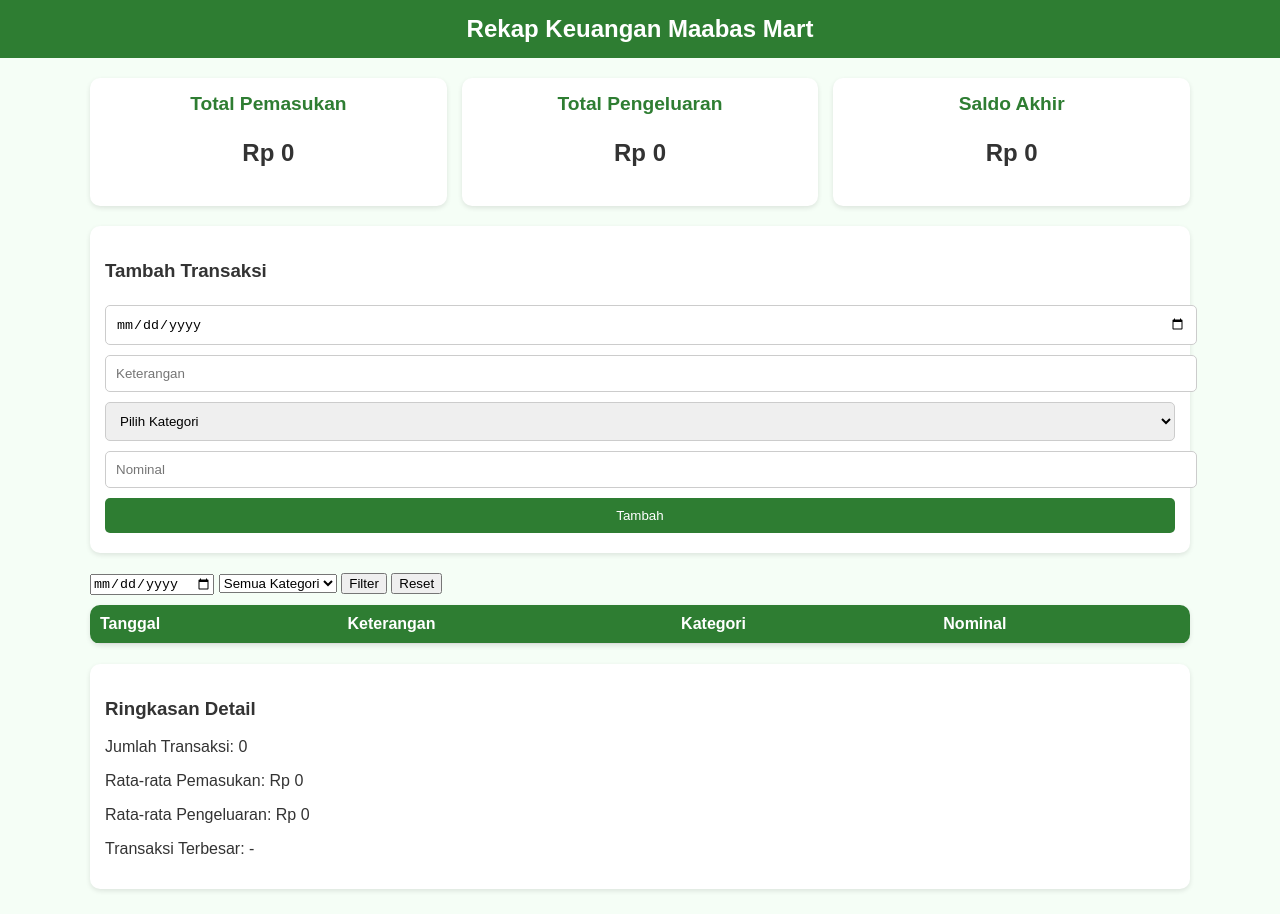
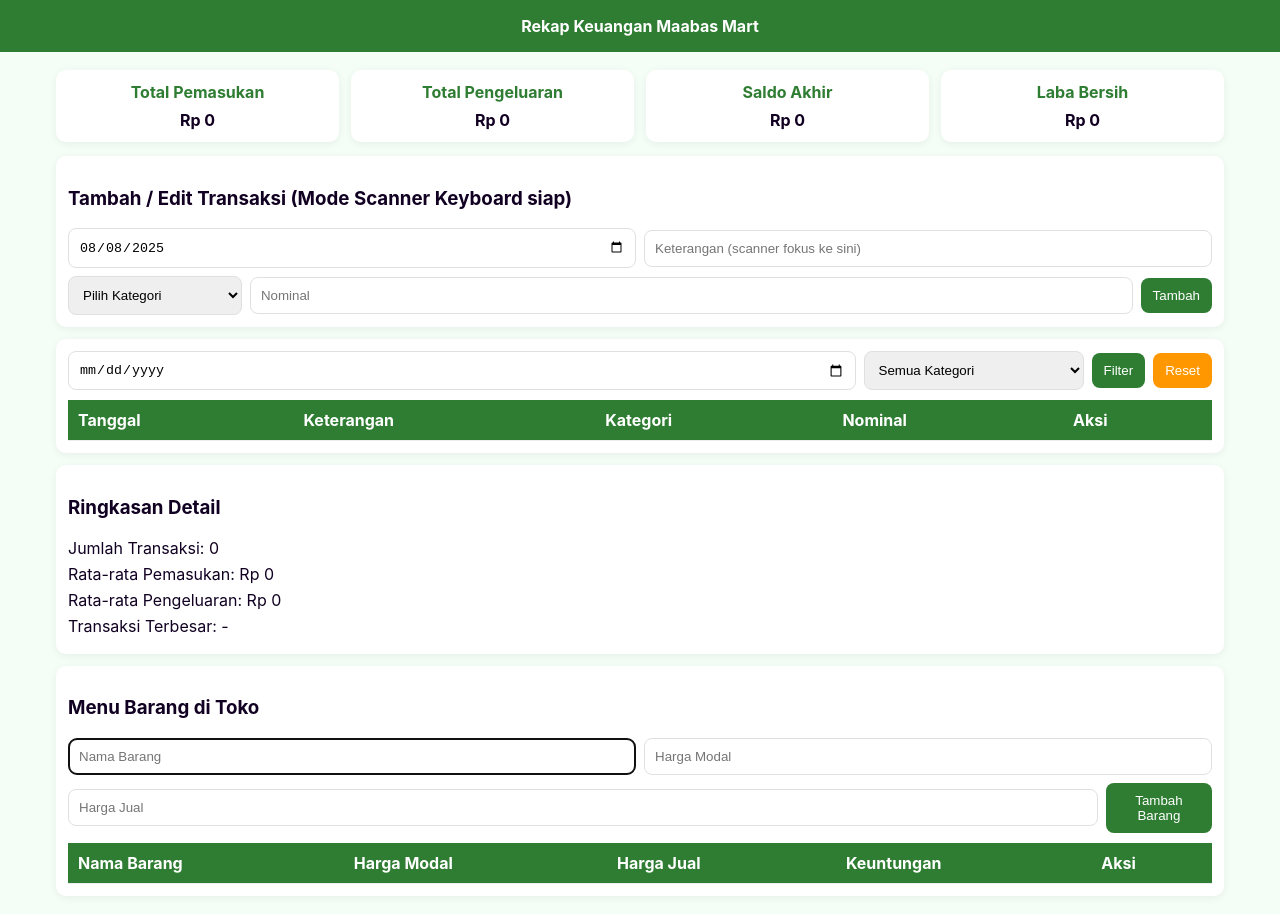
Before and after one commit to ahmadfauzan49822-stack/rekapkeuanggan, a plain HTML site: page index.html in a window 1280 px wide. Drawn offline with Linux system fonts and the light colour scheme.

Commit message:
Update index.html

```diff
--- a/index.html
+++ b/index.html
@@ -1,240 +1,226 @@
 <!DOCTYPE html>
 <html lang="id">
 <head>
-    <meta charset="UTF-8">
-    <meta name="viewport" content="width=device-width, initial-scale=1.0">
-    <title>Rekap Keuangan Maabas Mart</title>
+  <meta charset="utf-8" />
+  <meta name="viewport" content="width=device-width,initial-scale=1" />
+  <title>Rekap Keuangan & Barang - Maabas Mart</title>
   <style>
-        body {
-            font-family: Arial, sans-serif;
-            margin: 0;
-            background-color: #f5fef6;
-            color: #333;
-        }
-        header {
-            background-color: #2e7d32;
-            color: white;
-            padding: 15px;
-            text-align: center;
-            font-size: 1.5em;
-            font-weight: bold;
-        }
-        .container {
-            padding: 20px;
-            max-width: 1100px;
-            margin: auto;
-        }
-        .dashboard {
-            display: flex;
-            flex-wrap: wrap;
-            gap: 15px;
-            margin-bottom: 20px;
-        }
-        .card {
-            flex: 1;
-            min-width: 250px;
-            background: white;
-            padding: 15px;
-            border-radius: 10px;
-            box-shadow: 0 2px 5px rgba(0,0,0,0.1);
-            text-align: center;
-        }
-        .card h3 {
-            margin: 0;
-            font-size: 1.2em;
-            color: #2e7d32;
-        }
-        .card p {
-            font-size: 1.5em;
-            font-weight: bold;
-        }
-        form {
-            background: white;
-            padding: 15px;
-            border-radius: 10px;
-            box-shadow: 0 2px 5px rgba(0,0,0,0.1);
-            margin-bottom: 20px;
-        }
-        form input, form select, form button {
-            width: 100%;
-            padding: 10px;
-            margin: 5px 0;
-            border: 1px solid #ccc;
-            border-radius: 5px;
-        }
-        form button {
-            background-color: #2e7d32;
-            color: white;
-            border: none;
-            cursor: pointer;
-        }
-        form button:hover {
-            background-color: #1b5e20;
-        }
-        table {
-            width: 100%;
-            border-collapse: collapse;
-            background: white;
-            border-radius: 10px;
-            overflow: hidden;
-            box-shadow: 0 2px 5px rgba(0,0,0,0.1);
-        }
-        th, td {
-            padding: 10px;
-            border-bottom: 1px solid #ddd;
-            text-align: left;
-        }
-        th {
-            background-color: #2e7d32;
-            color: white;
-        }
-        .summary {
-            background: white;
-            padding: 15px;
-            margin-top: 20px;
-            border-radius: 10px;
-            box-shadow: 0 2px 5px rgba(0,0,0,0.1);
-        }
-        @media (max-width: 600px) {
-            .dashboard {
-                flex-direction: column;
-            }
-        }
+    :root{--green:#2e7d32;--green-600:#1b5e20;--bg:#f5fef6}
+    *{box-sizing:border-box}
+    body{font-family:Inter,Arial,system-ui,Roboto,sans-serif;margin:0;background:var(--bg);color:#102;}
+    header{background:var(--green);color:#fff;padding:16px 12px;text-align:center;font-weight:700}
+    .wrap{max-width:1200px;margin:18px auto;padding:0 16px}
+    .grid{display:grid;grid-template-columns:repeat(4,1fr);gap:12px;margin-bottom:14px}
+    .card{background:#fff;padding:12px;border-radius:10px;box-shadow:0 2px 8px rgba(0,0,0,0.06);text-align:center}
+    .card h4{margin:0;color:var(--green)}.card p{margin:8px 0 0;font-weight:700}
+
+    .panel{background:#fff;padding:12px;border-radius:10px;box-shadow:0 2px 8px rgba(0,0,0,0.06);margin-bottom:12px}
+    .flex{display:flex;gap:8px;align-items:center}
+    .col{flex:1}
+    input[type=text], input[type=date], input[type=number], select{width:100%;padding:10px;border:1px solid #e0e0e0;border-radius:8px}
+    button{padding:10px 12px;border-radius:8px;border:0;cursor:pointer}
+    .btn-primary{background:var(--green);color:#fff}
+    .btn-warning{background:#ff9800;color:#fff}
+    .btn-danger{background:#d32f2f;color:#fff}
+
+    table{width:100%;border-collapse:collapse;margin-top:10px}
+    th,td{padding:10px;border-bottom:1px solid #eee;text-align:left}
+    th{background:var(--green);color:#fff}
+    .aksi-btn{padding:6px 8px;border-radius:6px;border:0;cursor:pointer;margin-right:6px}
+
+    .summary p{margin:6px 0}
+
+    @media(max-width:900px){.grid{grid-template-columns:repeat(2,1fr)} }
+    @media(max-width:600px){.grid{grid-template-columns:1fr}.flex{flex-direction:column}}
   </style>
 </head>
 <body>
   <header>Rekap Keuangan Maabas Mart</header>
-    <div class="container">
-        <div class="dashboard">
-            <div class="card">
-                <h3>Total Pemasukan</h3>
-                <p id="totalPemasukan">Rp 0</p>
-            </div>
-            <div class="card">
-                <h3>Total Pengeluaran</h3>
-                <p id="totalPengeluaran">Rp 0</p>
-            </div>
-            <div class="card">
-                <h3>Saldo Akhir</h3>
-                <p id="saldoAkhir">Rp 0</p>
-            </div>
+  <div class="wrap">
+
+    <!-- Dashboard -->
+    <div class="grid">
+      <div class="card"><h4>Total Pemasukan</h4><p id="totalPemasukan">Rp 0</p></div>
+      <div class="card"><h4>Total Pengeluaran</h4><p id="totalPengeluaran">Rp 0</p></div>
+      <div class="card"><h4>Saldo Akhir</h4><p id="saldoAkhir">Rp 0</p></div>
+      <div class="card"><h4>Laba Bersih</h4><p id="labaBersih">Rp 0</p></div>
     </div>
 
-        <form id="formTransaksi">
-            <h3>Tambah Transaksi</h3>
-            <input type="date" id="tanggal" required>
-            <input type="text" id="keterangan" placeholder="Keterangan" required>
-            <select id="kategori" required>
+    <!-- Form transaksi -->
+    <div class="panel">
+      <h3>Tambah / Edit Transaksi (Mode Scanner Keyboard siap)</h3>
+      <form id="formTransaksi" autocomplete="off">
+        <div class="flex" style="margin-bottom:8px">
+          <input type="date" id="tanggal" class="col" />
+          <input type="text" id="keterangan" class="col" placeholder="Keterangan (scanner fokus ke sini)" />
+        </div>
+        <div class="flex">
+          <select id="kategori" style="width:220px">
             <option value="">Pilih Kategori</option>
             <option value="pemasukan">Pemasukan</option>
             <option value="pengeluaran">Pengeluaran</option>
           </select>
-            <input type="number" id="nominal" placeholder="Nominal" required>
-            <button type="submit">Tambah</button>
+          <input type="number" id="nominal" placeholder="Nominal" />
+          <div style="display:flex;gap:8px">
+            <button id="submitBtn" class="btn-primary">Tambah</button>
+            <button type="button" id="cancelEditBtn" class="btn-warning" style="display:none">Batal</button>
+          </div>
+        </div>
       </form>
+    </div>
 
-        <div style="margin-bottom: 10px;">
-            <input type="date" id="filterTanggal">
-            <select id="filterKategori">
-                <option value="">Semua Kategori</option>
-                <option value="pemasukan">Pemasukan</option>
-                <option value="pengeluaran">Pengeluaran</option>
-            </select>
-            <button onclick="tampilkanData()">Filter</button>
-            <button onclick="resetFilter()">Reset</button>
+    <!-- Filter transaksi -->
+    <div class="panel">
+      <div class="flex">
+        <input type="date" id="filterTanggal" class="col" />
+        <select id="filterKategori" style="width:220px"><option value="">Semua Kategori</option><option value="pemasukan">Pemasukan</option><option value="pengeluaran">Pengeluaran</option></select>
+        <button id="btnFilter" class="btn-primary">Filter</button>
+        <button id="btnReset" class="btn-warning">Reset</button>
       </div>
 
       <table>
         <thead>
-                <tr>
-                    <th>Tanggal</th>
-                    <th>Keterangan</th>
-                    <th>Kategori</th>
-                    <th>Nominal</th>
-                </tr>
+          <tr><th>Tanggal</th><th>Keterangan</th><th>Kategori</th><th>Nominal</th><th>Aksi</th></tr>
         </thead>
         <tbody id="tabelTransaksi"></tbody>
       </table>
+    </div>
 
-        <div class="summary">
+    <!-- Ringkasan -->
+    <div class="panel summary">
       <h3>Ringkasan Detail</h3>
       <p id="jumlahTransaksi">Jumlah Transaksi: 0</p>
       <p id="rataPemasukan">Rata-rata Pemasukan: Rp 0</p>
       <p id="rataPengeluaran">Rata-rata Pengeluaran: Rp 0</p>
       <p id="transaksiTerbesar">Transaksi Terbesar: -</p>
     </div>
+
+    <!-- Menu Barang -->
+    <div class="panel">
+      <h3>Menu Barang di Toko</h3>
+      <form id="formBarang" autocomplete="off">
+        <div class="flex" style="margin-bottom:8px">
+          <input type="text" id="namaBarang" placeholder="Nama Barang" />
+          <input type="number" id="hargaModal" placeholder="Harga Modal" />
+        </div>
+        <div class="flex">
+          <input type="number" id="hargaJual" placeholder="Harga Jual" />
+          <div style="display:flex;gap:8px">
+            <button id="submitBarangBtn" class="btn-primary">Tambah Barang</button>
+            <button type="button" id="cancelEditBarangBtn" class="btn-warning" style="display:none">Batal</button>
+          </div>
+        </div>
+      </form>
+
+      <table>
+        <thead>
+          <tr><th>Nama Barang</th><th>Harga Modal</th><th>Harga Jual</th><th>Keuntungan</th><th>Aksi</th></tr>
+        </thead>
+        <tbody id="tabelBarang"></tbody>
+      </table>
+    </div>
+
   </div>
 
   <script>
-        let transaksi = JSON.parse(localStorage.getItem('transaksi')) || [];
+    // Helpers
+    const $ = id => document.getElementById(id);
+    const fmt = n => 'Rp ' + (isFinite(n) ? Number(n).toLocaleString('id-ID') : '0');
 
-        document.getElementById('formTransaksi').addEventListener('submit', function(e) {
-            e.preventDefault();
-            const tanggal = document.getElementById('tanggal').value;
-            const keterangan = document.getElementById('keterangan').value.trim();
-            const kategori = document.getElementById('kategori').value;
-            const nominal = parseFloat(document.getElementById('nominal').value);
-            if (!tanggal || !keterangan || !kategori || isNaN(nominal)) return;
+    // State
+    let transaksi = JSON.parse(localStorage.getItem('transaksi') || '[]');
+    let barang = JSON.parse(localStorage.getItem('barang') || '[]');
+    let editIndex = null; // transaksi edit
+    let editBarangIndex = null;
 
-            transaksi.push({ tanggal, keterangan, kategori, nominal });
-            localStorage.setItem('transaksi', JSON.stringify(transaksi));
+    // Elements - transaksi
+    const tanggalEl = $('tanggal');
+    const keteranganEl = $('keterangan');
+    const kategoriEl = $('kategori');
+    const nominalEl = $('nominal');
+    const tabelTransaksi = $('tabelTransaksi');
+    const submitBtn = $('submitBtn');
+    const cancelEditBtn = $('cancelEditBtn');
+    const filterTanggal = $('filterTanggal');
+    const filterKategori = $('filterKategori');
+    const btnFilter = $('btnFilter');
+    const btnReset = $('btnReset');
 
-            this.reset();
-            tampilkanData();
-        });
+    // Elements - barang
+    const namaBarangEl = $('namaBarang');
+    const hargaModalEl = $('hargaModal');
+    const hargaJualEl = $('hargaJual');
+    const tabelBarang = $('tabelBarang');
+    const submitBarangBtn = $('submitBarangBtn');
+    const cancelEditBarangBtn = $('cancelEditBarangBtn');
 
-        function tampilkanData() {
-            const filterTanggal = document.getElementById('filterTanggal').value;
-            const filterKategori = document.getElementById('filterKategori').value;
-            const tbody = document.getElementById('tabelTransaksi');
-            tbody.innerHTML = '';
+    // init default date
+    function setDefaultDate(){ const today=new Date().toISOString().split('T')[0]; if(!tanggalEl.value) tanggalEl.value = today; }
 
-            let totalPemasukan = 0;
-            let totalPengeluaran = 0;
-            let countPemasukan = 0;
-            let countPengeluaran = 0;
-            let transaksiTerbesar = null;
+    // save
+    function saveAll(){ localStorage.setItem('transaksi', JSON.stringify(transaksi)); localStorage.setItem('barang', JSON.stringify(barang)); }
 
-            let filtered = transaksi.filter(t => {
-                return (!filterTanggal || t.tanggal === filterTanggal) &&
-                       (!filterKategori || t.kategori === filterKategori);
-            });
+    // reset forms
+    function resetTransaksiForm(){ editIndex = null; $('formTransaksi').reset(); setDefaultDate(); submitBtn.textContent = 'Tambah'; cancelEditBtn.style.display='none'; keteranganEl.focus(); }
+    function resetBarangForm(){ editBarangIndex = null; $('formBarang').reset(); submitBarangBtn.textContent = 'Tambah Barang'; cancelEditBarangBtn.style.display='none'; namaBarangEl.focus(); }
 
-            filtered.forEach(t => {
+    // render transaksi
+    function tampilkanData(){
+      const fDate = filterTanggal.value; const fKat = filterKategori.value;
+      tabelTransaksi.innerHTML = '';
+      let totalP=0, totalK=0, cntP=0, cntK=0, terbesar=null, visible=0;
+      for(let i=0;i<transaksi.length;i++){
+        const t = transaksi[i];
+        if((fDate && t.tanggal!==fDate) || (fKat && t.kategori!==fKat)) continue;
         const tr = document.createElement('tr');
-                tr.innerHTML = `<td>${t.tanggal}</td><td>${t.keterangan}</td><td>${t.kategori}</td><td>Rp ${t.nominal.toLocaleString('id-ID')}</td>`;
-                tbody.appendChild(tr);
-
-                if (t.kategori === 'pemasukan') {
-                    totalPemasukan += t.nominal;
-                    countPemasukan++;
-                } else {
-                    totalPengeluaran += t.nominal;
-                    countPengeluaran++;
+        tr.innerHTML = `<td>${t.tanggal}</td><td>${t.keterangan}</td><td>${t.kategori}</td><td>${fmt(t.nominal)}</td><td><button class="aksi-btn btn-warning" data-i="${i}" data-action="edit">Edit</button><button class="aksi-btn btn-danger" data-i="${i}" data-action="delete">Hapus</button></td>`;
+        tabelTransaksi.appendChild(tr);
+        if(t.kategori==='pemasukan'){ totalP+=Number(t.nominal); cntP++; } else { totalK+=Number(t.nominal); cntK++; }
+        if(!terbesar || Number(t.nominal) > Number(terbesar.nominal)) terbesar = t;
+        visible++;
+      }
+      const saldo = totalP - totalK;
+      $('totalPemasukan').innerText = fmt(totalP);
+      $('totalPengeluaran').innerText = fmt(totalK);
+      $('saldoAkhir').innerText = fmt(saldo);
+      $('labaBersih').innerText = fmt(saldo);
+      $('jumlahTransaksi').innerText = 'Jumlah Transaksi: ' + visible;
+      $('rataPemasukan').innerText = 'Rata-rata Pemasukan: ' + fmt(cntP ? totalP/cntP : 0);
+      $('rataPengeluaran').innerText = 'Rata-rata Pengeluaran: ' + fmt(cntK ? totalK/cntK : 0);
+      $('transaksiTerbesar').innerText = terbesar ? `Transaksi Terbesar: ${fmt(terbesar.nominal)} (${terbesar.keterangan})` : 'Transaksi Terbesar: -';
     }
 
-                if (!transaksiTerbesar || t.nominal > transaksiTerbesar.nominal) {
-                    transaksiTerbesar = t;
-                }
-            });
+    // render barang
+    function tampilkanBarang(){ tabelBarang.innerHTML=''; for(let i=0;i<barang.length;i++){ const b=barang[i]; const keuntungan = Number(b.hargaJual)-Number(b.hargaModal); const tr=document.createElement('tr'); tr.innerHTML = `<td>${b.nama}</td><td>${fmt(b.hargaModal)}</td><td>${fmt(b.hargaJual)}</td><td>${fmt(keuntungan)}</td><td><button class="aksi-btn btn-warning" data-i="${i}" data-action="edit-b">Edit</button><button class="aksi-btn btn-danger" data-i="${i}" data-action="delete-b">Hapus</button></td>`; tabelBarang.appendChild(tr);} }
 
-            document.getElementById('totalPemasukan').innerText = 'Rp ' + totalPemasukan.toLocaleString('id-ID');
-            document.getElementById('totalPengeluaran').innerText = 'Rp ' + totalPengeluaran.toLocaleString('id-ID');
-            document.getElementById('saldoAkhir').innerText = 'Rp ' + (totalPemasukan - totalPengeluaran).toLocaleString('id-ID');
+    // transaksi form submit
+    $('formTransaksi').addEventListener('submit', function(e){ e.preventDefault(); const tanggal = tanggalEl.value || new Date().toISOString().split('T')[0]; const ket = keteranganEl.value.trim(); const kat = kategoriEl.value; const nom = parseFloat(nominalEl.value); if(!ket||!kat||isNaN(nom)){ alert('Lengkapi field transaksi.'); return;} if(editIndex===null){ transaksi.push({tanggal:tanggal,keterangan:ket,kategori:kat,nominal:nom}); } else { transaksi[editIndex]={tanggal:tanggal,keterangan:ket,kategori:kat,nominal:nom}; } saveAll(); resetTransaksiForm(); tampilkanData(); });
 
-            document.getElementById('jumlahTransaksi').innerText = 'Jumlah Transaksi: ' + filtered.length;
-            document.getElementById('rataPemasukan').innerText = 'Rata-rata Pemasukan: Rp ' + (countPemasukan ? (totalPemasukan / countPemasukan).toLocaleString('id-ID') : 0);
-            document.getElementById('rataPengeluaran').innerText = 'Rata-rata Pengeluaran: Rp ' + (countPengeluaran ? (totalPengeluaran / countPengeluaran).toLocaleString('id-ID') : 0);
-            document.getElementById('transaksiTerbesar').innerText = transaksiTerbesar ? `Transaksi Terbesar: Rp ${transaksiTerbesar.nominal.toLocaleString('id-ID')} (${transaksiTerbesar.keterangan})` : 'Transaksi Terbesar: -';
-        }
+    // barang form submit
+    $('formBarang').addEventListener('submit', function(e){ e.preventDefault(); const nama = namaBarangEl.value.trim(); const hm = parseFloat(hargaModalEl.value); const hj = parseFloat(hargaJualEl.value); if(!nama||isNaN(hm)||isNaN(hj)){ alert('Lengkapi field barang.'); return;} if(editBarangIndex===null){ barang.push({nama:nama,hargaModal:hm,hargaJual:hj}); } else { barang[editBarangIndex]={nama:nama,hargaModal:hm,hargaJual:hj}; } saveAll(); resetBarangForm(); tampilkanBarang(); });
 
-        function resetFilter() {
-            document.getElementById('filterTanggal').value = '';
-            document.getElementById('filterKategori').value = '';
-            tampilkanData();
-        }
+    // delegated handlers for transaksi table
+    tabelTransaksi.addEventListener('click', function(e){ const btn = e.target.closest('button'); if(!btn) return; const i = Number(btn.dataset.i); const action = btn.dataset.action; if(action==='edit'){ startEditTransaksi(i); } else if(action==='delete'){ if(confirm('Hapus transaksi ini?')){ transaksi.splice(i,1); saveAll(); tampilkanData(); } } });
 
-        tampilkanData();
+    function startEditTransaksi(i){ const t = transaksi[i]; if(!t) return; editIndex = i; tanggalEl.value = t.tanggal; keteranganEl.value = t.keterangan; kategoriEl.value = t.kategori; nominalEl.value = t.nominal; submitBtn.textContent = 'Simpan'; cancelEditBtn.style.display='inline-block'; keteranganEl.focus(); }
+    cancelEditBtn.addEventListener('click', resetTransaksiForm);
+
+    // delegated handlers for barang table
+    tabelBarang.addEventListener('click', function(e){ const btn = e.target.closest('button'); if(!btn) return; const i = Number(btn.dataset.i); const action = btn.dataset.action; if(action==='edit-b'){ startEditBarang(i); } else if(action==='delete-b'){ if(confirm('Hapus barang ini?')){ barang.splice(i,1); saveAll(); tampilkanBarang(); } } });
+
+    function startEditBarang(i){ const b = barang[i]; if(!b) return; editBarangIndex = i; namaBarangEl.value = b.nama; hargaModalEl.value = b.hargaModal; hargaJualEl.value = b.hargaJual; submitBarangBtn.textContent = 'Simpan Perubahan'; cancelEditBarangBtn.style.display='inline-block'; namaBarangEl.focus(); }
+    cancelEditBarangBtn.addEventListener('click', resetBarangForm);
+
+    // filters
+    btnFilter.addEventListener('click', tampilkanData); btnReset.addEventListener('click', function(){ filterTanggal.value=''; filterKategori.value=''; tampilkanData(); });
+
+    // keyboard scanner support: focus keterangan, Enter to advance
+    const inputsOrder = [tanggalEl, keteranganEl, kategoriEl, nominalEl];
+    inputsOrder.forEach((el, idx, arr)=>{ el.addEventListener('keydown', function(e){ if(e.key==='Enter'){ e.preventDefault(); const next = arr[idx+1]; if(next) next.focus(); else submitBtn.click(); } }); });
+
+    // initial
+    setDefaultDate(); resetTransaksiForm(); resetBarangForm(); tampilkanData(); tampilkanBarang();
+
   </script>
 </body>
 </html>
```
Lines whose indentation alone changed are shown as unchanged.
